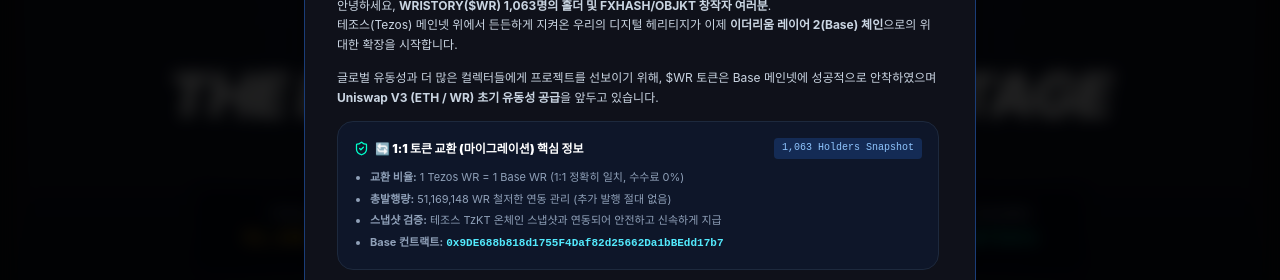
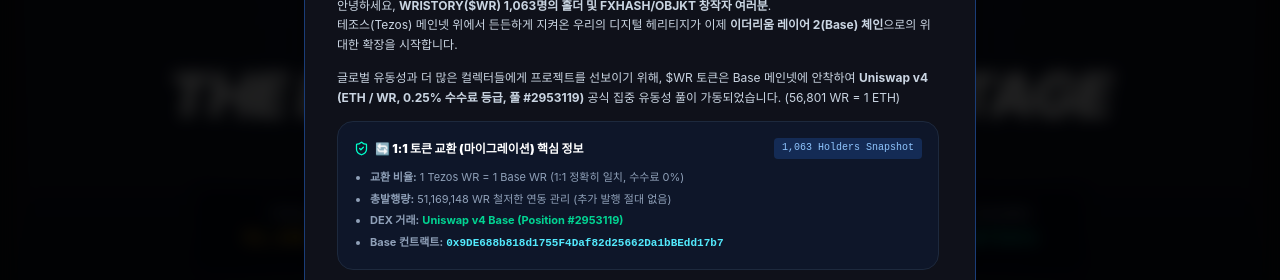
Before and after one commit to yesoklab/wristory-portal-v2, a React (Vite) app: page / in a window 1280 px wide. Shown: the part 262-542 px from the top of the page. Built offline with nearby package versions, Linux system fonts and the light colour scheme; no server answers; what @airgap/beacon-sdk, @taquito/beacon-wallet, @taquito/taquito would draw is missing.

Commit message:
Update liquidity pool information to Uniswap v4

```diff
--- a/src/App.tsx
+++ b/src/App.tsx
@@ -377,7 +377,7 @@ const App: React.FC = () => {
                   테조스(Tezos) 메인넷 위에서 든든하게 지켜온 우리의 디지털 헤리티지가 이제 <strong>이더리움 레이어 2(Base) 체인</strong>으로의 위대한 확장을 시작합니다.
                 </p>
                 <p>
-                  글로벌 유동성과 더 많은 컬렉터들에게 프로젝트를 선보이기 위해, $WR 토큰은 Base 메인넷에 성공적으로 안착하였으며 <strong>Uniswap V3 (ETH / WR) 초기 유동성 공급</strong>을 앞두고 있습니다.
+                  글로벌 유동성과 더 많은 컬렉터들에게 프로젝트를 선보이기 위해, $WR 토큰은 Base 메인넷에 안착하여 <strong>Uniswap v4 (ETH / WR, 0.25% 수수료 등급, 풀 #2953119)</strong> 공식 집중 유동성 풀이 가동되었습니다. (56,801 WR = 1 ETH)
                 </p>
 
                 {/* Core Box */}
@@ -392,7 +392,7 @@ const App: React.FC = () => {
                   <ul className="list-disc pl-4 space-y-1 text-slate-400 text-[11px]">
                     <li><strong>교환 비율:</strong> 1 Tezos WR = 1 Base WR (1:1 정확히 일치, 수수료 0%)</li>
                     <li><strong>총발행량:</strong> 51,169,148 WR 철저한 연동 관리 (추가 발행 절대 없음)</li>
-                    <li><strong>스냅샷 검증:</strong> 테조스 TzKT 온체인 스냅샷과 연동되어 안전하고 신속하게 지급</li>
+                    <li><strong>DEX 거래:</strong> <a href="https://app.uniswap.org/positions/v4/base/2953119" target="_blank" rel="noopener noreferrer" className="text-emerald-400 font-bold hover:underline">Uniswap v4 Base (Position #2953119)</a></li>
                     <li><strong>Base 컨트랙트:</strong> <code className="text-cyan-300 font-mono font-bold select-all">0x9DE688b818d1755F4Daf82d25662Da1bBEdd17b7</code></li>
                   </ul>
                 </div>
@@ -415,7 +415,7 @@ const App: React.FC = () => {
                   Our heritage ecosystem on Tezos is officially expanding to <strong>Ethereum Layer-2 (Base Mainnet)</strong> to unlock global decentralized liquidity.
                 </p>
                 <p>
-                  $WR has successfully deployed on Base with upcoming <strong>Uniswap V3 concentrated liquidity pools (ETH / $WR pair)</strong>. We are offering an unconditional <strong>1:1 Migration (1 Tezos WR = 1 Base WR)</strong> for all existing community members.
+                  $WR has successfully deployed on Base with active <strong>Uniswap v4 concentrated liquidity (ETH / WR pair, 0.25% fee tier, Position #2953119)</strong> at 56,801 WR = 1 ETH. We are offering an unconditional <strong>1:1 Migration (1 Tezos WR = 1 Base WR)</strong> for all existing community members.
                 </p>
 
                 {/* Core Box (EN) */}
@@ -430,7 +430,7 @@ const App: React.FC = () => {
                   <ul className="list-disc pl-4 space-y-1 text-slate-400 text-[11px]">
                     <li><strong>Swap Parity:</strong> 1 Tezos WR = 1 Base WR (Strict 1:1 Ratio, 0% Fee)</li>
                     <li><strong>Total Supply:</strong> 51,169,148 WR strictly capped across all chains (Zero Inflation)</li>
-                    <li><strong>Snapshot Verification:</strong> Verified against on-chain TzKT snapshot records.</li>
+                    <li><strong>Uniswap v4:</strong> <a href="https://app.uniswap.org/positions/v4/base/2953119" target="_blank" rel="noopener noreferrer" className="text-emerald-400 font-bold hover:underline">Base Position #2953119 (0.25%)</a></li>
                     <li><strong>Base Contract:</strong> <code className="text-cyan-300 font-mono font-bold select-all">0x9DE688b818d1755F4Daf82d25662Da1bBEdd17b7</code></li>
                   </ul>
                 </div>
```
